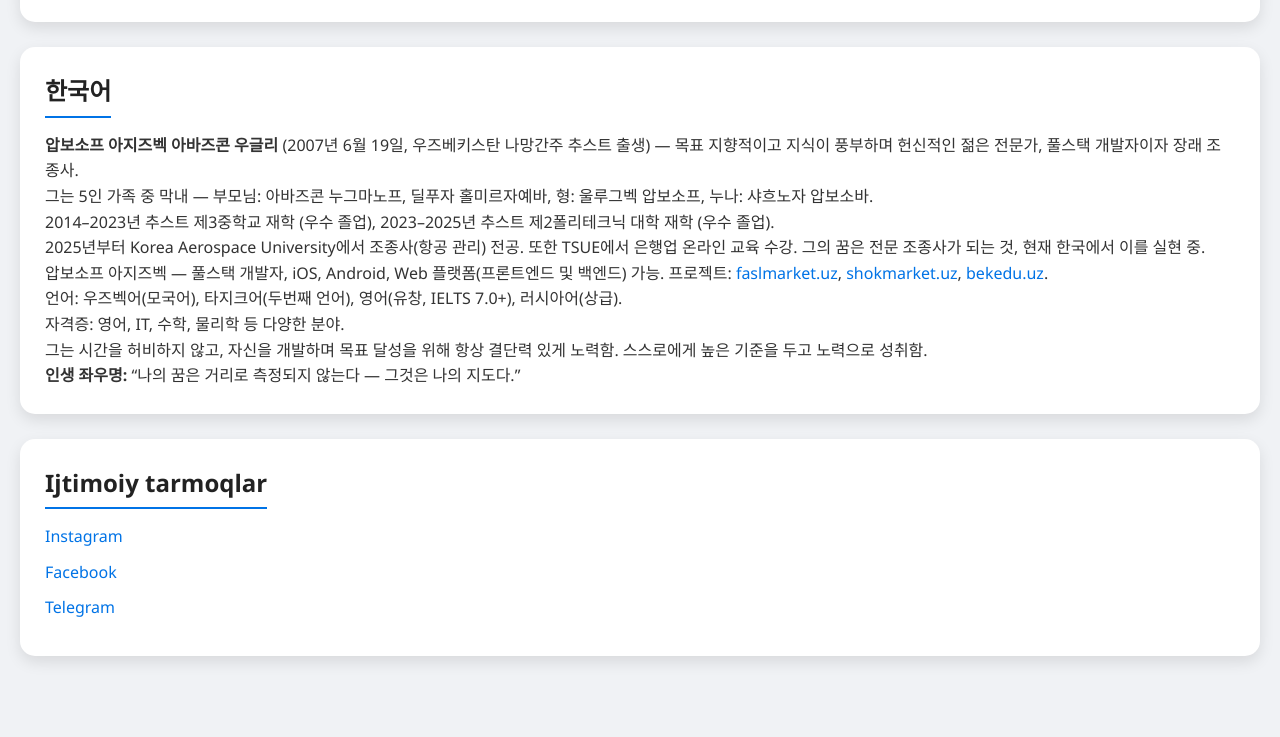
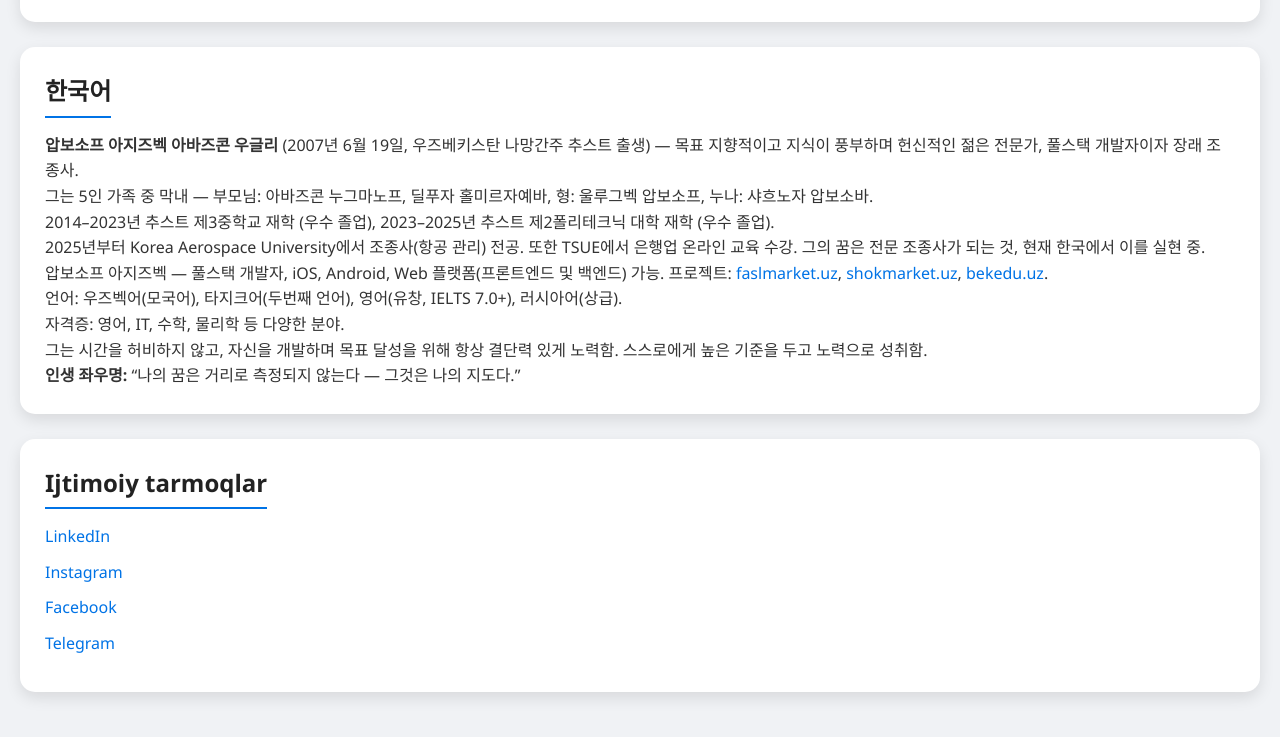
Before and after one commit to a-abbosov-a/abbosov-azizbek, a plain HTML site: page index.html in a window 1280 px wide. Shown: the part 1624-2361 px from the top of the page. Before the commit the page ends 2325 px from the top, so only its background shows below. Drawn offline with Linux system fonts and the light colour scheme.

Commit message:
Update index.html

```diff
--- a/index.html
+++ b/index.html
@@ -106,6 +106,7 @@ li { margin-bottom: 10px; }
 <section>
   <h2>Ijtimoiy tarmoqlar</h2>
   <ul>
+    <li><a href="https://www.linkedin.com/in/a-abbosov/" target="_blank">LinkedIn</a></li>
     <li><a href="https://www.instagram.com/a_abbosov_a/" target="_blank">Instagram</a></li>
     <li><a href="https://www.facebook.com/share/15Xgopb5ES/" target="_blank">Facebook</a></li>
     <li><a href="https://t.me/a_abbosov_a" target="_blank">Telegram</a></li>
```
